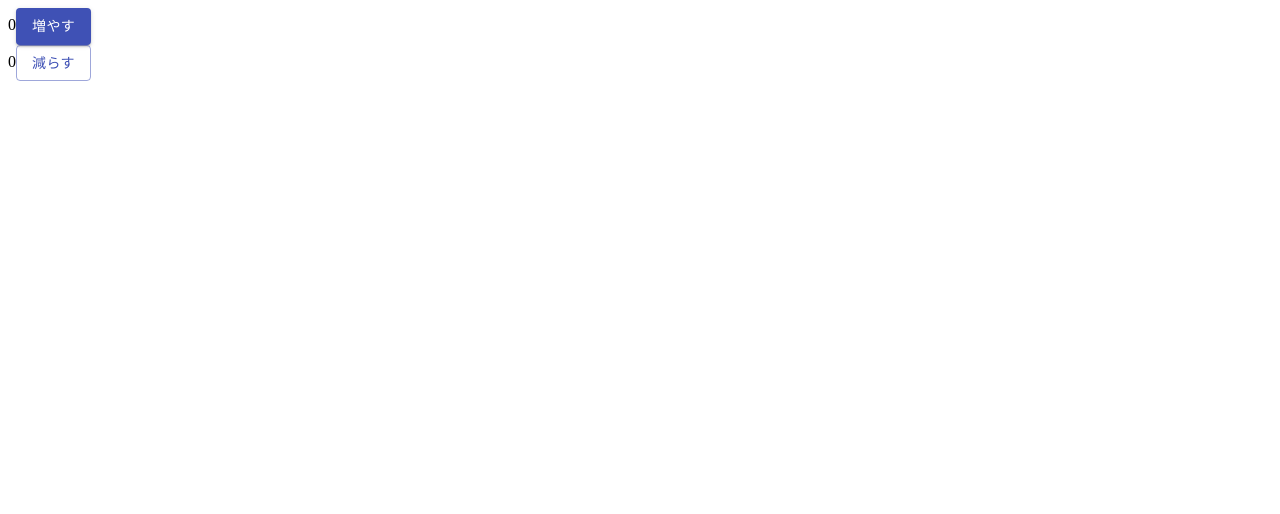
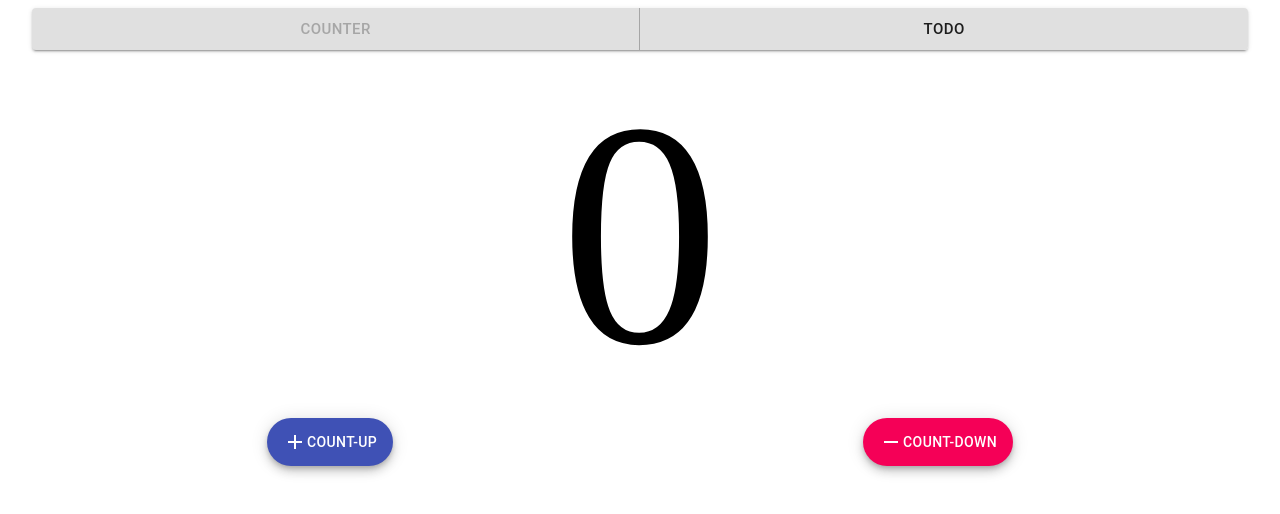
Before and after one commit to naoki-tomita/flux, a React (Create React App) app: page / in a window 1280 px wide. Shown: the top 514 px of the page. Built offline with nearby package versions, Linux system fonts and the light colour scheme; the HTML template or start-up script is replaced by a standard one.

Commit message:
Enable to work counter and switcher.

```diff
--- a/package.json
+++ b/package.json
@@ -9,10 +9,12 @@
     "@types/node": "12.6.8",
     "@types/react": "16.8.23",
     "@types/react-dom": "16.8.4",
+    "@types/styled-components": "^4.1.18",
     "react": "^16.8.6",
     "react-dom": "^16.8.6",
     "react-scripts": "3.0.1",
-    "typescript": "^3.4.5"
+    "styled-components": "^4.3.2",
+    "typescript": "^3.5.3"
   },
   "scripts": {
     "start": "react-scripts start",
--- a/src/App.tsx
+++ b/src/App.tsx
@@ -1,32 +1,35 @@
-import React, { FunctionComponent, useContext } from 'react';
-import { StoreProvider, Context } from "./Store"
-import { Button } from "@material-ui/core";
+import React, { FunctionComponent } from 'react';
+import { StoreProvider, useContext, AppType } from "./Store"
+import { Container } from "@material-ui/core";
+import { AppSwitcher } from "./AppSwitcher";
+import { Counter } from "./Counter";
+import { Todo } from "./Todo";
 
-const Component1: FunctionComponent = () => {
-  const { count, increment } = useContext(Context);
-  return (
-    <div>
-      {count}
-      <Button variant="contained" color="primary" onClick={increment}>増やす</Button>
-    </div>
-  );
-}
-
-const Component2: FunctionComponent = () => {
-  const { count, decrement } = useContext(Context);
-  return (
-    <div>
-      {count}
-      <Button variant="outlined" color="primary" onClick={decrement}>減らす</Button>
-    </div>
-  );
+const Switch = ({ state }: { state: AppType }) => {
+  switch (state) {
+    case "counter":
+      return <Counter />
+    case "todo":
+      return <Todo />
+    default:
+      return null;
+  }
 }
 
 export const App: FunctionComponent = () => {
   return (
     <StoreProvider>
-      <Component1 />
-      <Component2 />
+      <InnerApp />
     </StoreProvider>
   );
 }
+
+const InnerApp: FunctionComponent = () => {
+  const { state } = useContext();
+  return (
+    <Container fixed>
+      <AppSwitcher />
+      <Switch state={state} />
+    </Container>
+  );
+}
--- /dev/null
+++ b/src/AppSwitcher/index.tsx
@@ -0,0 +1,30 @@
+import React, { FunctionComponent } from 'react';
+import { useContext, AppType } from "../Store"
+import { Button, ButtonGroup } from "@material-ui/core";
+
+export const AppSwitcher: FunctionComponent = () => {
+  const { state, switchApp } = useContext();
+  function onChange(type: AppType) {
+    switchApp(type);
+  }
+
+  return (
+    <>
+    <ButtonGroup
+      variant="contained"
+      size="large"
+      fullWidth>
+      <Button
+        disabled={state === "counter"}
+        onClick={() => onChange("counter")}>
+        Counter
+      </Button>
+      <Button
+        disabled={state === "todo"}
+        onClick={() => onChange("todo")}>
+        Todo
+      </Button>
+    </ButtonGroup>
+    </>
+  );
+}
--- /dev/null
+++ b/src/Counter/index.tsx
@@ -0,0 +1,32 @@
+import React, { FunctionComponent } from 'react';
+import { useContext } from "../Store"
+import { Fab } from "@material-ui/core";
+import styled from "styled-components";
+import { Add, Remove } from "@material-ui/icons";
+
+const FullSizedCount = styled.div`
+  font-size: 320px;
+  text-align: center;
+  user-select: none;
+`;
+const ButtonContainer = styled.div`
+  display: flex;
+  justify-content: space-around;
+`;
+
+export const Counter: FunctionComponent = () => {
+  const { count, increment, decrement } = useContext();
+  return (
+    <>
+    <FullSizedCount>{count}</FullSizedCount>
+    <ButtonContainer>
+      <Fab variant="extended" color="primary" size="large" onClick={increment}>
+        <Add />Count-up
+      </Fab>
+      <Fab variant="extended" color="secondary" size="large" onClick={decrement}>
+        <Remove />Count-down
+      </Fab>
+    </ButtonContainer>
+    </>
+  );
+}
--- a/src/Store.tsx
+++ b/src/Store.tsx
@@ -1,19 +1,39 @@
-import React, { createContext, useState, FunctionComponent } from "react";
+import React, { createContext, useState, FunctionComponent, useContext as useContextOriginal } from "react";
 
-interface State {
+export type AppType = "counter" | "todo";
+
+interface AppState {
+  state: AppType;
+}
+
+interface AppActions {
+  switchApp(type: AppType): void;
+}
+
+type AppStore = AppState & AppActions;
+
+function useApp() {
+  const [state, setState] = useState<AppState>({ state: "counter" });
+  function switchApp(type: AppType) {
+    setState({ ...state, state: type });
+  }
+
+  return {
+    state: state.state,
+    switchApp,
+  };
+}
+
+interface CounterState {
   count: number;
 }
 
-interface Actions {
-  increment: () => void;
-  decrement: () => void;
+interface CounterActions {
+  increment(): void;
+  decrement(): void;
 }
 
-export const Context = createContext<State & Actions>({
-  count: 0,
-  increment: () => null,
-  decrement: () => null,
-});
+type CounterStore = CounterState & CounterActions;
 
 function useCounter() {
   const [count, setCount] = useState(0);
@@ -24,9 +44,65 @@ function useCounter() {
   };
 }
 
+type TodoId = number;
+interface Todo {
+  id: TodoId;
+  title: string;
+  description: string;
+  done: boolean;
+}
+
+interface TodoState {
+  todos: Todo[];
+}
+
+interface TodoActions {
+  add(todo: Todo): void;
+  remove(id: number): void;
+  change(todo: Todo): void;
+}
+
+type IdOmittedTodo = Omit<Todo, "id">;
+
+function useTodo() {
+  const [state, setState] = useState<TodoState>({ todos: [] });
+  function add(todo: IdOmittedTodo) {
+    const { todos } = state;
+    const id = todos.length === 0 ? 0 : todos[todos.length - 1].id + 1;
+    setState({ ...state, todos: [...todos, { ...todo, id: id }] });
+  }
+
+  function remove(id: TodoId) {
+    const { todos } = state;
+    setState({ ...state, todos: todos.filter(todo => todo.id !== id) })
+  }
+
+  function change(todo: Todo) {
+    const { todos } = state;
+    setState({ ...state, todos: todos.map(t => t.id === todo.id ? todo: t) });
+  }
+
+  return {
+    todos: state.todos,
+    add, remove, change,
+  };
+}
+
+type TodoStore = TodoState & TodoActions;
+
+type Store = AppStore & CounterStore & TodoStore;
+
+export const Context = createContext<Store>({} as any);
+
 export const StoreProvider: FunctionComponent = ({ children }) => {
   const counter = useCounter();
+  const app = useApp();
+  const todo = useTodo();
   return (
-    <Context.Provider value={counter}>{children}</Context.Provider>
+    <Context.Provider value={{ ...counter, ...app, ...todo }}>{children}</Context.Provider>
   );
 }
+
+export function useContext() {
+  return useContextOriginal(Context);
+}
--- /dev/null
+++ b/src/Todo/index.tsx
@@ -0,0 +1,16 @@
+import React, { FunctionComponent } from 'react';
+import { StoreProvider, Context } from "../Store"
+import { Button, Fab, Grid } from "@material-ui/core";
+import { Add } from '@material-ui/icons';
+
+export const Todo: FunctionComponent = () => {
+  return (
+    <>
+      <Grid container spacing={3} direction="row-reverse">
+        <Grid item xs={3}>
+          <Fab><Add /></Fab>
+        </Grid>
+      </Grid>
+    </>
+  );
+}
```
Also changed, not shown: 1 other file (tests, documents, lock files or other folders).
